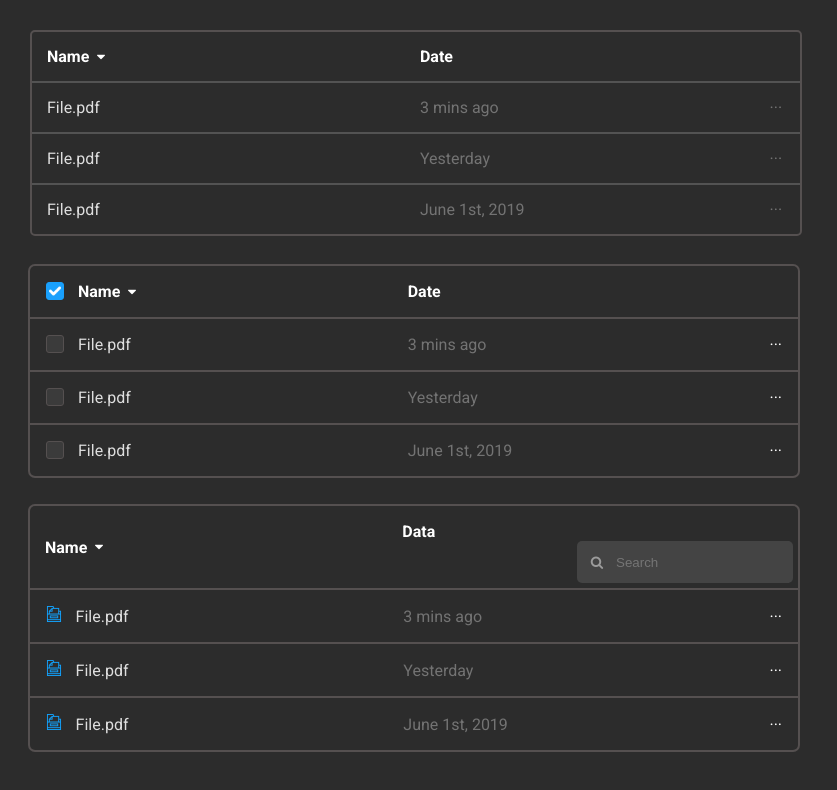
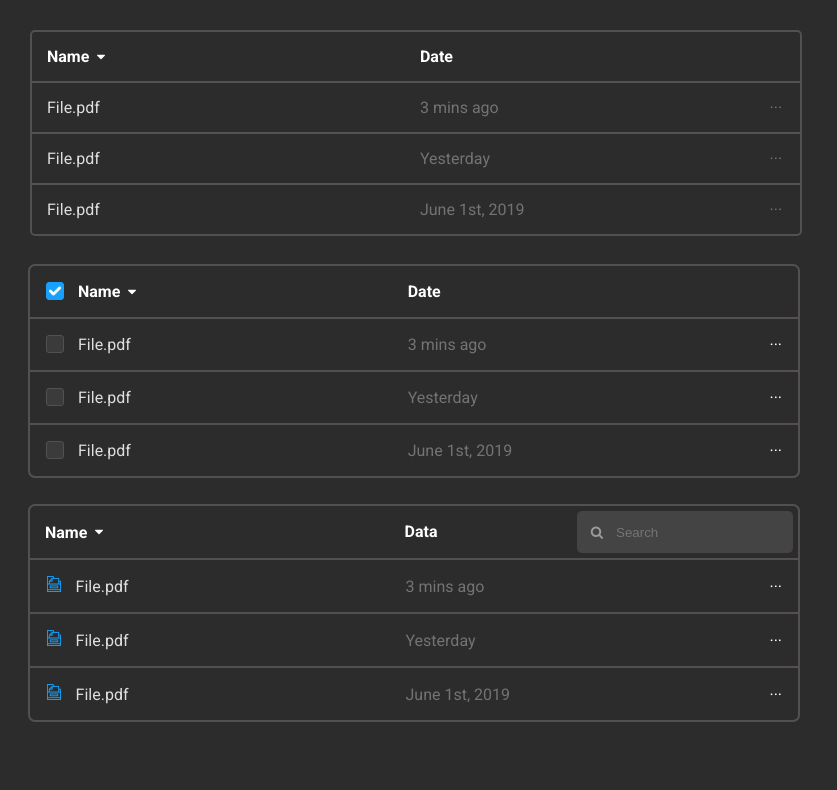
Before and after one commit to stilixoff/hw-3, a plain HTML site: page index.html in a window 1280 px wide. Shown: the whole page, without its empty margins (0-837 px from the left). Drawn offline with Linux system fonts and the light colour scheme.

Commit message:
fixed bag with search block

```diff
--- a/style.css
+++ b/style.css
@@ -202,9 +202,7 @@ th>span:first-child {
     width: 42%;
 }
 
-/* .data_block {
-    padding: 0;
-} */
+
 
 .third_table th {
     padding: 5px 5px 5px 15px;
@@ -219,9 +217,14 @@ th>span:first-child {
     display: inline-block;
     background: #444444;
     border-radius: 5px;
-    margin-left: 9em;
     position: relative;
     float: right;
+}
+
+.search_block>p {
+    padding-top: 0.7em;
+    position: relative;
+    vertical-align: middle;
 }
 
 .box_search>form {
@@ -239,19 +242,11 @@ th>span:first-child {
 }
 
 .box_search input {
-    width: 80%;
+    width: 76%;
     height: 42px;
     padding-left: 9px;
 }
 
-/* .box_search button {
-    height: 42px;
-    width: 42px;
-    position: relative;
-    top: 0;
-    right: 0;
-    cursor: pointer;
-} */
 .box_search button::before {
     content: "\f002";
     font-family: FontAwesome;
@@ -269,10 +264,6 @@ th>span:first-child {
 
 span {
     padding-right: 0.6em;
-}
-
-.search_block>p {
-    padding-top: 0.7em;
 }
 
 
```
